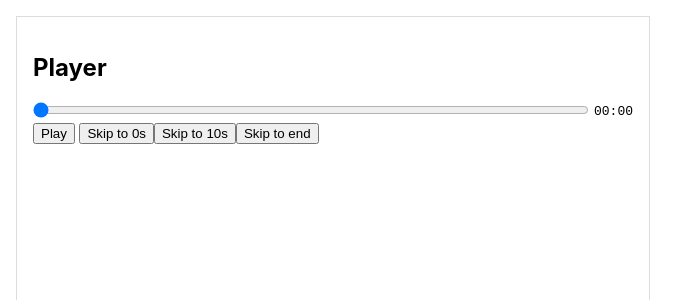
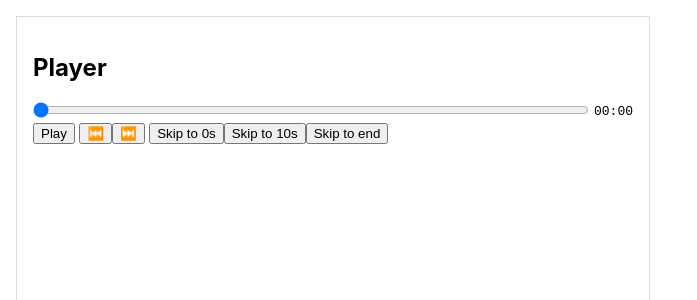
Before and after one commit to andrewpomeroy/zustand-example-next-previous, a React (Vite) app: page / in a window 1280 px wide. Shown: the top 300 px of the page, without its empty margins (0-697 px from the left). Built offline with nearby package versions, Linux system fonts and the light colour scheme.

Commit message:
add next/previous buttons

```diff
--- a/src/components/Slider.tsx
+++ b/src/components/Slider.tsx
@@ -4,7 +4,7 @@ import { MOCK_DURATION } from "../constants";
 import { useDebounce } from "react-use";
 
 const Slider = () => {
-  const ref = useRef<HTMLInputElement>();
+  const ref = useRef<HTMLInputElement>(null);
   const { skipTo } = usePlayerStore();
   const [localVal, setLocalVal] = useState<number>();
   const [dragging, setDragging] = useState(false);
@@ -42,54 +42,14 @@ const Slider = () => {
   return (
     <input
       type="range"
-      // value={dragging ?? 0}
-      // onChange={handleInputChange}
-      // onDragStart={() => {
-      //   console.log(
-      //     "%c💣️ setting dragging",
-      //     "background: aliceblue; color: dodgerblue; font-weight: bold"
-      //   );
-      //   setDragging(true);
-      // }}
       onMouseDown={() => {
-        console.log(
-          "%c💣️ dragging ON",
-          "background: aliceblue; color: dodgerblue; font-weight: bold"
-        );
         setDragging(true);
       }}
       onMouseUp={(event: React.MouseEvent<HTMLInputElement>) => {
         const eventTarget = event.target as HTMLInputElement;
-        console.log(
-          "%c💣️ dragging OFF",
-          "background: aliceblue; color: dodgerblue; font-weight: bold"
-        );
         skipTo(Number(eventTarget.value));
         setDragging(false);
       }}
-      // onInput={(event: React.MouseEvent<HTMLInputElement>) => {
-      //   console.log(
-      //     "%c💣️ input",
-      //     "background: aliceblue; color: dodgerblue; font-weight: bold",
-      //     event.target?.value
-      //   );
-      // }}
-      // onChange={(event: React.ChangeEvent<HTMLInputElement>) => {
-      //   console.log(
-      //     "%c💣️ change",
-      //     "background: aliceblue; color: dodgerblue; font-weight: bold",
-      //     event.target?.value
-      //   );
-      // }}
-      // onDragEnd={(event: React.MouseEvent<HTMLInputElement>) => {
-      //   console.log(
-      //     "%c💣️ event.target?.value",
-      //     "background: aliceblue; color: dodgerblue; font-weight: bold",
-      //     event.target?.value
-      //   );
-      //   skipTo(event.target?.value!);
-      //   setDragging(false);
-      // }}
       ref={ref}
       min={0}
       max={MOCK_DURATION}
--- a/src/playerStore.ts
+++ b/src/playerStore.ts
@@ -1,5 +1,6 @@
 import { StateCreator, create } from "zustand";
 import { EventTrailError, EventTrailPageEvent } from "./components/EventTrail";
+import { MOCK_EVENTS } from "./constants";
 
 type PlayerInternalsStore = {
   playing: boolean;
@@ -12,6 +13,8 @@ type PlayerInternalsStore = {
   animate: (time: number) => void;
   tick: (frameTime: number) => void;
   skipTo: (time: number) => void;
+  previousEvent: () => void;
+  nextEvent: () => void;
 };
 
 export const LoadingState = {
@@ -74,6 +77,33 @@ const createPlayerInteralsSlice: StateCreator<
       set({ startTime: performance.now() - clampedTime });
     }
   },
+  previousEvent: () => {
+    const { events, currentTime, skipTo } = get();
+    const currentEventIndex = events.reduce(
+      (acc, event, index) => (event.timestamp <= currentTime ? index : acc),
+      -1
+    );
+    if (currentEventIndex !== -1) {
+      const previousEvent = events[currentEventIndex];
+      if (previousEvent) {
+        skipTo(previousEvent.timestamp);
+      }
+    }
+  },
+  nextEvent: () => {
+    const { events, currentTime, skipTo } = get();
+    const currentEventIndex = events.reduce(
+      (acc, event, index) => (event.timestamp <= currentTime ? index : acc),
+      -1
+    );
+
+    if (currentEventIndex !== -1) {
+      const nextEvent = events[currentEventIndex + 1];
+      if (nextEvent) {
+        skipTo(nextEvent.timestamp);
+      }
+    }
+  },
 });
 
 type PlayerDataStore = {};
@@ -111,11 +141,11 @@ type EventTrailStoreSlice = {
   // (shifting the "global" timeline across all SR modules) when clicking on
   // waterfall item timestamps as well.
   events: (EventTrailPageEvent | EventTrailError)[];
-  setEvents: (events: (EventTrailPageEvent | EventTrailError)[]) => void;
-  eventsLoadingState: (typeof LoadingState)[keyof typeof LoadingState];
-  setEventsLoadingState: (
-    eventsLoadingState: (typeof LoadingState)[keyof typeof LoadingState]
-  ) => void;
+  // setEvents: (events: (EventTrailPageEvent | EventTrailError)[]) => void;
+  // eventsLoadingState: (typeof LoadingState)[keyof typeof LoadingState];
+  // setEventsLoadingState: (
+  //   eventsLoadingState: (typeof LoadingState)[keyof typeof LoadingState]
+  // ) => void;
   focusedEventTrailItem: EventTrailPageEvent | EventTrailError | null;
   setFocusedEventTrailItem: (item: FocusedEventTrailItem | null) => void;
   onGoToEventTrailItem: (
@@ -133,13 +163,13 @@ export const createEventTrailSlice: StateCreator<
   [],
   EventTrailStoreSlice
 > = (set, get) => ({
-  events: [],
-  setEvents: (events) => set(() => ({ events })),
-  eventsLoadingState: LoadingState.IDLE,
-  setEventsLoadingState: (eventsLoadingState) =>
-    set({
-      eventsLoadingState,
-    }),
+  events: MOCK_EVENTS,
+  // setEvents: (events) => set(() => ({ events })),
+  // eventsLoadingState: LoadingState.IDLE,
+  // setEventsLoadingState: (eventsLoadingState) =>
+  //   set({
+  //     eventsLoadingState,
+  //   }),
   focusedEventTrailItem: null,
   setFocusedEventTrailItem: (item) =>
     set(() => ({ focusedEventTrailItem: item })),
--- a/src/shared-component-session-replay-player/SessionReplayPlayer.tsx
+++ b/src/shared-component-session-replay-player/SessionReplayPlayer.tsx
@@ -16,12 +16,15 @@ export const SessionReplayPlayer = () => {
   //   skipTo,
   //   initialize,
   // } = usePlayerStore()
-  const { play, pause, playing, skipTo, initialize } = usePlayerStore(
+  const { play, pause, playing, skipTo, previousEvent, nextEvent, initialize } =
+    usePlayerStore(
       useShallow((state) => ({
         play: state.play,
         pause: state.pause,
         playing: state.playing,
         skipTo: state.skipTo,
+        previousEvent: state.previousEvent,
+        nextEvent: state.nextEvent,
         initialize: state.initialize,
       }))
     );
@@ -78,6 +81,9 @@ export const SessionReplayPlayer = () => {
       <div>
         <button onClick={playOrPause}>{playing ? "Pause" : "Play"}</button>
         <span>&nbsp;</span>
+        <button onClick={() => previousEvent()}>⏮️</button>
+        <button onClick={() => nextEvent()}>⏭️</button>
+        <span>&nbsp;</span>
         <button onClick={() => skipTo(0)}>Skip to 0s</button>
         <button onClick={() => skipTo(10000)}>Skip to 10s</button>
         <button onClick={() => skipTo(MOCK_DURATION)}>Skip to end</button>
```
Lines whose indentation alone changed are shown as unchanged.
